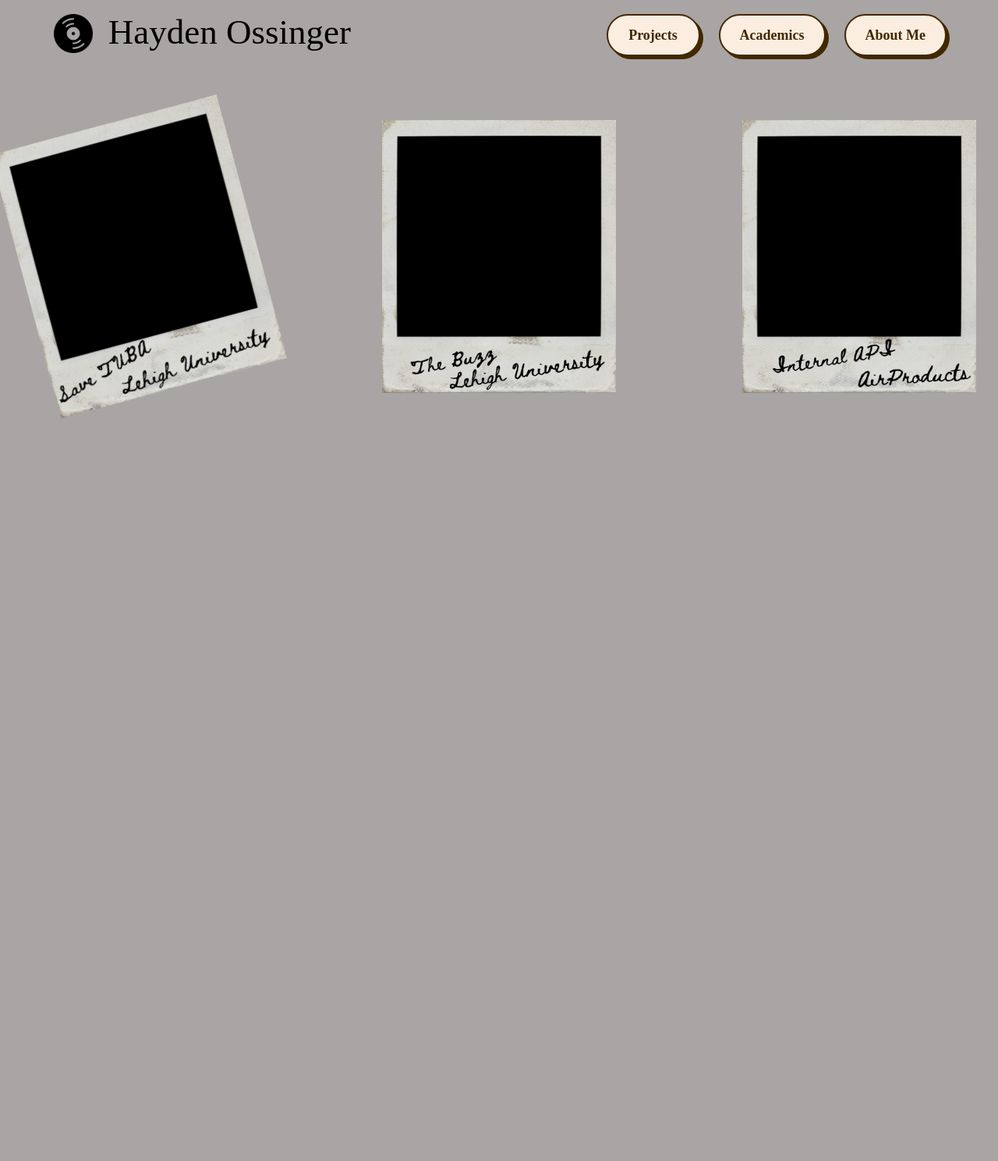
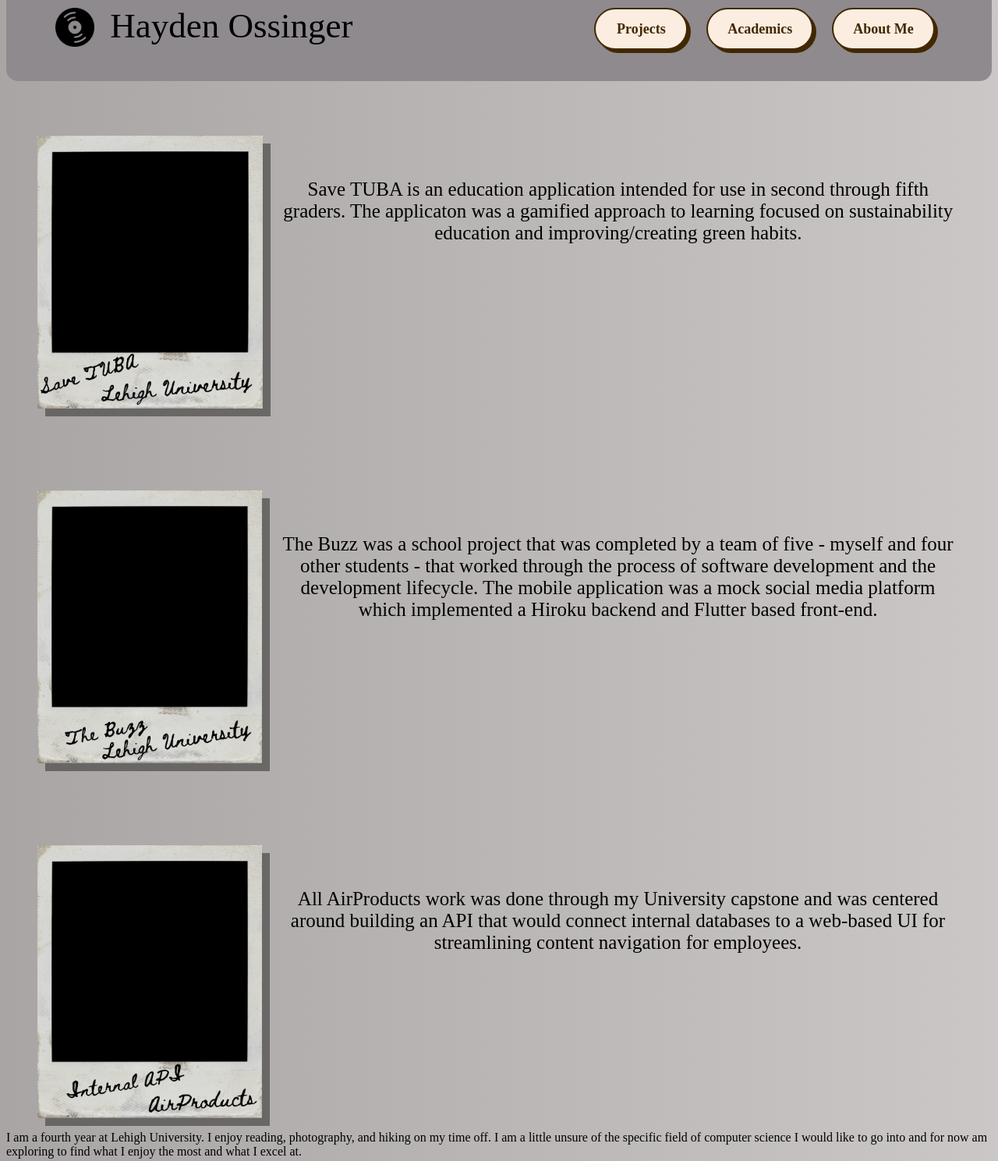
Before and after one commit to Hayden-Ossinger/website, a website built with Vite: page website_2/index.html in a window 1280 px wide. Shown: the top 1489 px of the page at 78% size. Before the commit the page ends 816 px from the top, so only its background shows below. Built offline with nearby package versions, Linux system fonts and the light colour scheme; a web font is replaced by a local one.

```diff
--- a/website_2/index.html
+++ b/website_2/index.html
@@ -26,33 +26,59 @@
                 <button class="navbar-buttons" id="academics-button">Academics</button>
                 <button class="navbar-buttons" id="about-me-button">About Me</button>
             </div>
-
-            <!-- <div id="socials" class="social-logo">
-                <input id="github-link" type="image" src="./images/github-mark.svg">
-                <input id="linked-in-link" type="image" src="./images/LinkedIn.png">
-                <input id="lehigh-link" type="image" src="./images/Lehigh_Crest.png">
-            </div> -->
-
         </div>
 
         <div class="portfolio-content">
             <div id="projects">
-                <input id="savetuba-card" class="project-card" type="image" src="./images/SaveTuba -Polaroid.png">
-                <input id="thebuzz-card" class="project-card" type="image" src="./images/The Buzz -Polaroid.png">
-                <input id="airproducts-card" class="project-card" type="image" src="./images/AirProducts -Polaroid.png">
-                <!-- <div class="project-card">SaveTuba</div>
-                <div class="project-card">The Buzz</div>
-                <div class="project-card">AirProducts</div> -->
+                <div id="project-1" class="project-card">
+                    <input id="savetuba-image" class="project-card" type="image" src="./images/SaveTuba -Polaroid.png">
+                    <div class="card-text">
+                        <p>Save TUBA is an education application intended for use in second through fifth graders. The
+                            applicaton was a gamified approach to learning focused on sustainability education and
+                            improving/creating green habits.</p>
+
+                    </div>
+                </div>
+
+                <div id="project-2" class="project-card">
+                    <input id="thebuzz-image" class="project-card" type="image" src="./images/The Buzz -Polaroid.png">
+                    <div class="card-text">
+                        <p>The Buzz was a school project that was completed by a team of five - myself and four other
+                            students - that worked through the process of software development and the development
+                            lifecycle. The mobile application was a mock social media platform which implemented a
+                            Hiroku
+                            backend and Flutter based front-end.</p>
+                    </div>
+
+                </div>
+
+                <div id="project-3" class="project-card">
+                    <input id="airproducts-image" class="project-card" type="image"
+                        src="./images/AirProducts -Polaroid.png">
+                    <div class="card-text">
+                        <p>All AirProducts work was done through my University capstone and was centered around building
+                            an
+                            API that would connect internal databases to a web-based UI for streamlining content
+                            navigation
+                            for employees.</p>
+                    </div>
+                </div>
             </div>
-            <div id="studies"></div>
-            <div id="about"></div>
-            <div id="contact"></div>
+
+            <div id="studies">
+
+            </div>
+
+            <div id="about">
+                <p>I am a fourth year at Lehigh University. I enjoy reading, photography, and hiking on my time off. I am a
+                    little unsure of the specific field of computer science I would like to go into and for now am
+                    exploring to find what I enjoy the most and what I excel at.</p>
+            </div>
+
+            <div id="contact">
+
+            </div>
         </div>
-
-        <!-- <div id="design-buttons" class="navButtons">
-            <button id="topButtonBasic" type="button">Traditional</button>
-            <button id="topButton3D" type="button">3-Dimensional</button>
-        </div> -->
     </div>
 
 
--- a/website_2/styles.css
+++ b/website_2/styles.css
@@ -6,6 +6,11 @@
 @font-face {
     font-family: "Montserrat_Alt";
     src: url("fonts/Montserrat_Alt/MontserratAlternates-Bold.ttf");
+}
+
+::-webkit-scrollbar {
+    display: none;
+    /* for Chrome, Safari, and Opera */
 }
 
 /* Nav-bar button styles */
@@ -26,6 +31,10 @@
     height: 30px;
     width: 24px;
 }
+
+/* #main-div {
+    justify-content: center;
+} */
 
 /* CSS courtesy from UIForms*/
 .navbar-buttons {
@@ -66,17 +75,27 @@
 }
 
 #navbar-content {
+    border-radius: 0px 0px 15px 15px;
     position: fixed;
-    width: 95%;
+    z-index: 1;
+    top: 0px;
+    width: 98.75%;
     display: flex;
     flex-direction: row;
     justify-content: space-between;
+    background-color: #8e8a8e;
+}
+
+#directory {
+    position: relative;
+    right: 5%;
 }
 
 #name-corner {
     display: flex;
     flex-direction: row;
     margin-left: 5%;
+
 }
 
 #name {
@@ -101,13 +120,14 @@
 }
 
 .portfolio-content {
-    height: 100vh;
+    height: auto;
     width: 100%;
 }
 
 /* All content */
 body {
-    background-color: #a9a5a5;
+    /* background-color: #cbc7c7; */
+    background-image: linear-gradient(to right,#a9a5a5, #cbc7c7);
 }
 
 /* Main body */
@@ -122,39 +142,48 @@
 #projects {
     position: relative;
     width: 100%;
-    height: 400px;
+    height: 1300px;
     margin-top: 10%;
     display: flex;
     justify-content: space-between;
+    flex-direction: column;
 
 }
 
 .project-card {
+    display: flex;
+    flex-direction: row;
     height: 350px;
-    width: 300px;
-    background-color: grey;
+    width: 95%;
     margin: 20px;
 }
 
-#savetuba-card {
-    transform: rotate(-15deg);
+.card-text {
+    text-align: center;
+    font-family: Montserrat;
+    font-size: 25px;
+    margin-top: 50px;
+
 }
 
-/* #projects {
-    position: relative;
-    background-color: azure;
-    width: 100px;
-    height: 300px;
-    overflow-y: auto;
-    overflow-x: hidden;
-    transform: rotate(-90deg);
-    transform-origin: right top;
-    transform: rotate(-90deg) translateY(-100px);
+#project-1 {
+    justify-content: right;
 }
 
-#projects>div {
-    width: 100px;
-    height: 100px;
-    transform: rotate(90deg);
-    transform-origin: right top;
-} */
+#savetuba-image {
+    width: 300px;
+    box-shadow: 10px 10px #4f4c4cb7;
+    /* transform: rotate(-15deg); */
+}
+
+#thebuzz-image {
+    width: 300px;
+    box-shadow: 10px 10px #4f4c4cb7;
+    /* transform: rotate(-15deg); */
+}
+
+#airproducts-image {
+    width: 300px;
+    box-shadow: 10px 10px #4f4c4cb7;
+    /* transform: rotate(-15deg); */
+}
```
